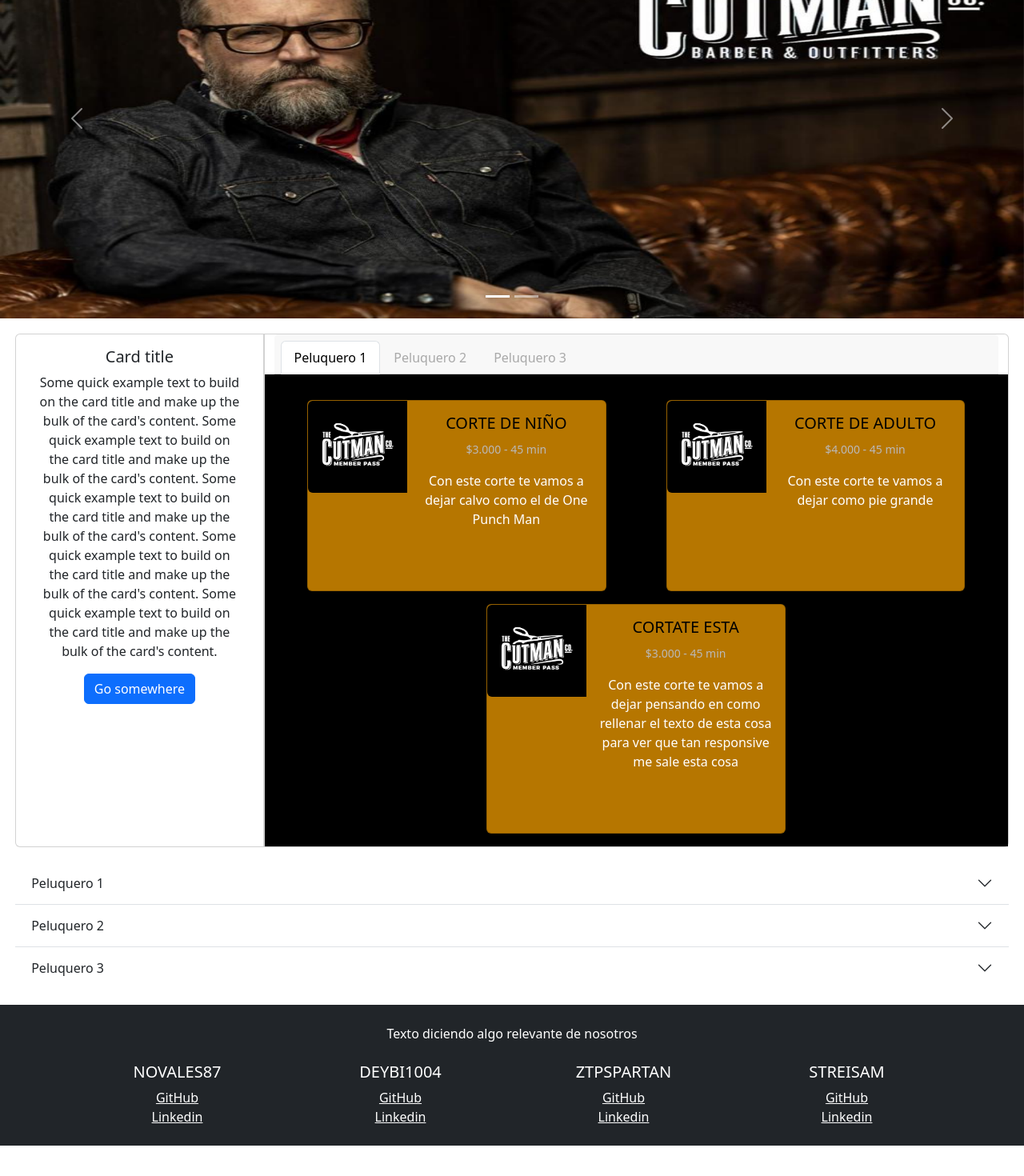
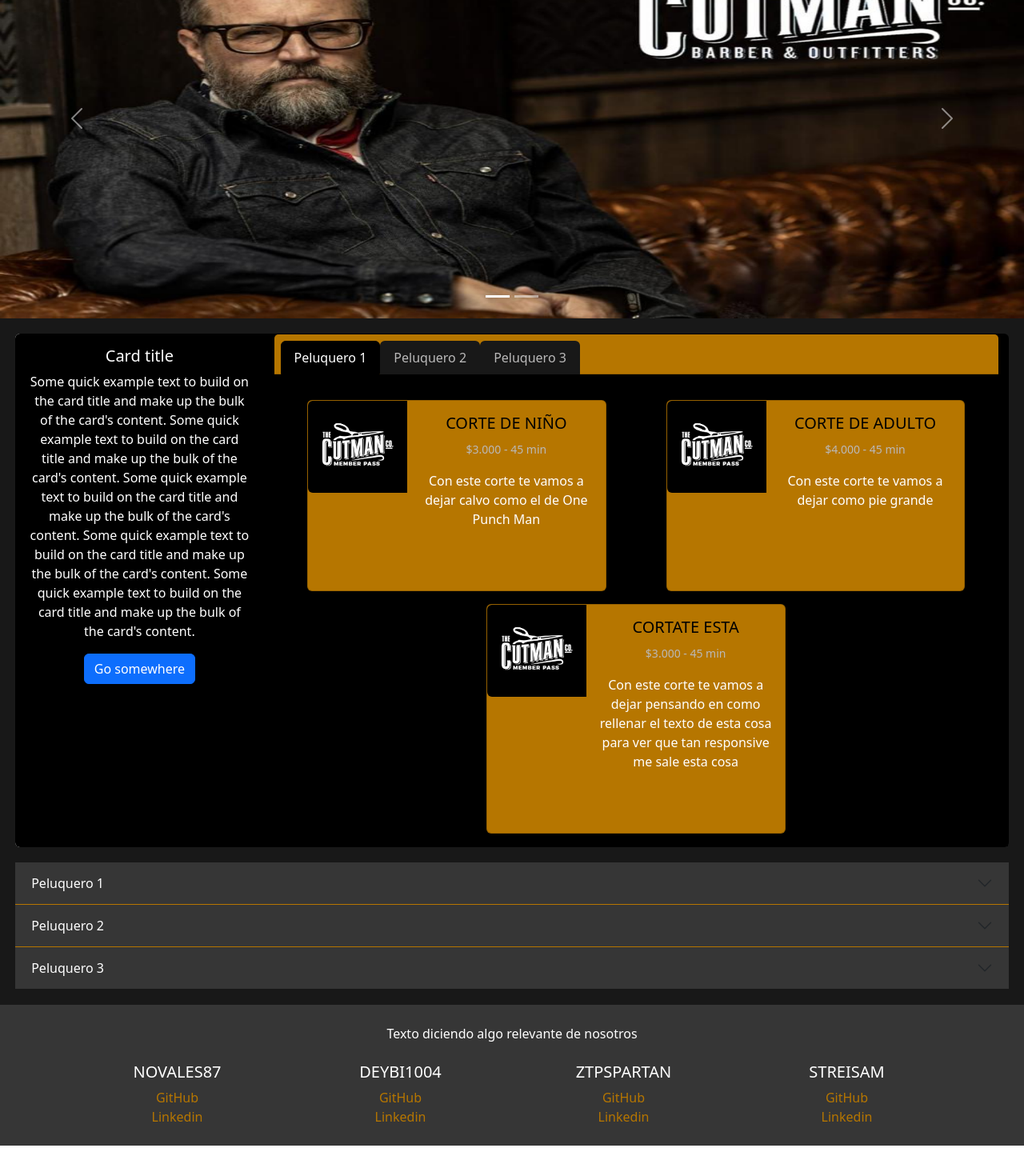
Before and after one commit to Novales87/PeluqueriaBarberia, a React (Vite) app in the folder client/: page / in a window 1280 px wide. Shown: the part 212-1682 px from the top of the page at 80% size. After the commit the page ends 1644 px from the top, so only its background shows below. Built offline with nearby package versions, Linux system fonts and the light colour scheme; a web font is replaced by a local one.

Commit message:
Añadidos de paleta

```diff
--- a/client/src/Components/Home/Banner/Banner.scss
+++ b/client/src/Components/Home/Banner/Banner.scss
@@ -1,6 +1,5 @@
 .Contenedor-Carousel-Banner{
     .carousel{
-        margin-top: 110px;
         height: 500px;
         max-height: 500px;
         height: min-content;
--- a/client/src/Components/Home/Card/Card.scss
+++ b/client/src/Components/Home/Card/Card.scss
@@ -1,14 +1,41 @@
 .Card-Container{
     margin: 1.5%;
     .P1{
+        max-height: 642px;
         border-top-right-radius: 0;
         border-bottom-right-radius: 0;
+        overflow-y: scroll;
+        padding: 0;
+        border: none;
+        .card-body{
+            background-color: var(--Fondo1);
+            color: var(--Texto1);
+            transition: 1s;
+        }
     }
     .P2{
         border-top-left-radius: 0;
         border-bottom-left-radius: 0;
-        a{
-            color: darkgray;
+        background-color: var(--Fondo1);
+        .card-header{
+            transition: 0.2s;
+            background-color: var(--Fondo4);
+            .nav-item{
+                :hover{
+                    border-color: var(--Fondo4);
+                }
+                a{
+                    background-color: var(--Fondo2);
+                    color: var(--Texto2);
+                    transition: 1s;
+                }
+                .active{
+                    background-color: var(--Fondo1);
+                    color: var(--Texto1);
+                    border-color: var(--Fondo1);
+                    transition: 0.5s;
+                }
+            }
         }
         .informacion{
             display: none;
--- a/client/src/Components/Home/Contacts/Contacts.scss
+++ b/client/src/Components/Home/Contacts/Contacts.scss
@@ -1,3 +1,21 @@
 .Contacts-Container{
     margin: 1.5%;
+    border:  0;
+    .accordion{
+        .accordion-item{
+            background-color: var(--Fondo2);
+            color: var(--Texto1);
+            border-color: var(--Fondo4);
+            transition: 1s;
+            .accordion-button{
+                color: var(--Texto1);
+                background-color: var(--Fondo3);
+                transition: 1s;
+                &:not(.collapsed){
+                    box-shadow: inset 0 calc(-1 * var(--bs-accordion-border-width)) 0 var(--Fondo4);
+                    color: var(--Texto4);
+                }
+            }
+        }
+    }
 }
--- a/client/src/Components/Home/Footer/Footer.jsx
+++ b/client/src/Components/Home/Footer/Footer.jsx
@@ -7,7 +7,7 @@
 
 
     return (
-        <footer className="bg-dark text-center text-white">
+        <footer className="text-center footer-container">
             <div className="container p-4">
                 <section className="mb-4">
                     <p>
@@ -24,12 +24,12 @@
                                 <ul className="list-unstyled mb-0">
                                     {data.gitLink ?
                                         <li>
-                                            <a href={data.gitLink} className="text-white" target="_blank">GitHub</a>
+                                            <a href={data.gitLink} target="_blank">GitHub</a>
                                         </li>
                                         : null}
                                     {data.linkedin ?
                                         <li>
-                                            <a href={data.linkedin} className="text-white" target="_blank">Linkedin</a>
+                                            <a href={data.linkedin} target="_blank">Linkedin</a>
                                         </li>
                                         : null}
                                 </ul>
--- a/client/src/Components/Home/Footer/Footer.scss
+++ b/client/src/Components/Home/Footer/Footer.scss
@@ -0,0 +1,9 @@
+.footer-container{
+    background-color: var(--Fondo3);
+    color: var(--Texto1);
+    transition: 1s;
+    a{
+        text-decoration: none;
+        color: var(--Texto5);
+    }
+}
--- a/client/src/Components/Home/Home.scss
+++ b/client/src/Components/Home/Home.scss
@@ -1,5 +1,5 @@
 .Home{
-    .Contenedor-Home{
-
-    }
+    height: 100%;
+    background-color: var(--Fondo2);
+    transition: 1s;
 }
--- a/client/src/Components/Home/Nav/Nav.scss
+++ b/client/src/Components/Home/Nav/Nav.scss
@@ -1,9 +1,10 @@
 .contenedor-nav {
+    height: 110px;
     .navbar {
         top: 0;
         width: 100%;
         position: fixed;
-        z-index: 1;
+        z-index: 100;
         padding: 0;
         .container-fluid {
             transition: 1s;
--- a/client/src/Utils/Mode.scss
+++ b/client/src/Utils/Mode.scss
@@ -3,13 +3,13 @@
     --Aprobado:green;
     /*Dia*/
     --F1D:rgb(255, 255, 255);
-    --F2D:rgb(200, 200, 200);
+    --F2D:rgb(233, 233, 233);
     --F3D:rgb(202, 202, 202);
     --F4D:rgb(139, 90, 0);
     --F5D:rgb(182, 118, 0);
 
     --T1D:rgb(0, 0, 0);
-    --T2D:rgb(204, 204, 204);
+    --T2D:rgb(141, 141, 141);
     --T3D:rgb(255, 255, 255);
     --T4D:rgb(182, 118, 0);
     --T5D:rgb(139, 90, 0);
@@ -24,8 +24,8 @@
     --T1N:rgb(255, 255, 255);
     --T2N:rgb(186, 185, 185);
     --T3N:rgb(0, 0, 0);
-    --T4N:rgb(182, 118, 0);
-    --T5N:rgb(139, 90, 0);
+    --T4N:rgb(139, 90, 0);
+    --T5N:rgb(182, 118, 0);
 
     /*General*/
     --Fondo1:rgb(255, 255, 255);
```
